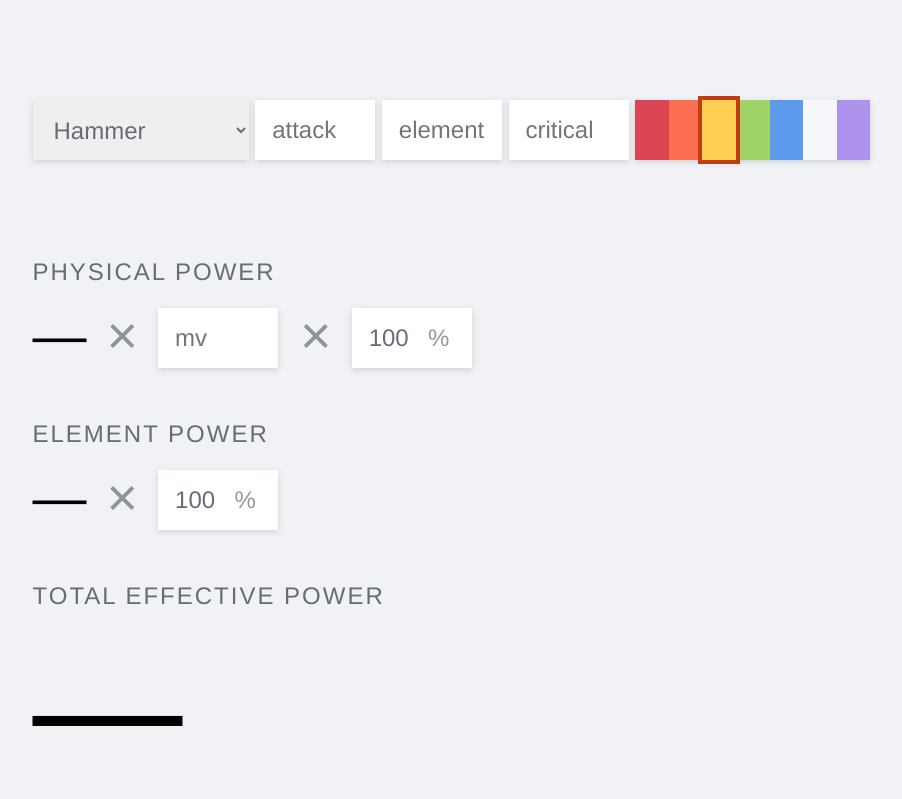
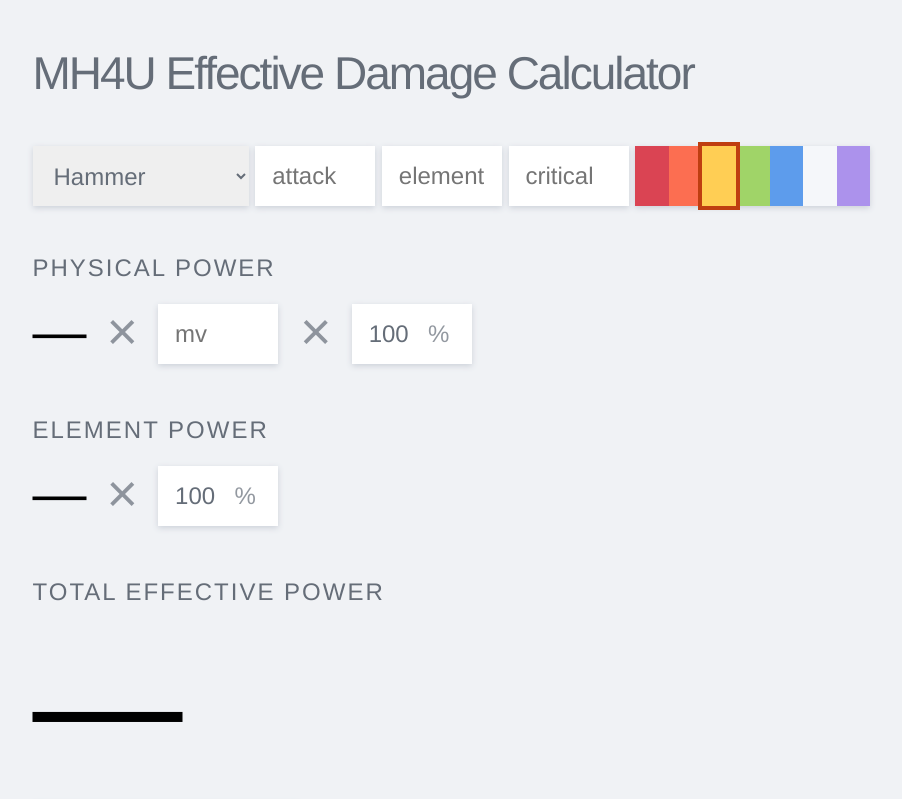
Before and after one commit to jordanranson/mh4u-effective-damage-calc, a plain HTML site: page index.html in a window 1280 px wide. Shown: the top 799 px of the page, without its empty margins (185-1087 px from the left). Drawn offline with Linux system fonts and the light colour scheme; a script that the page names is missing.

Commit message:
Adding a header

```diff
--- a/index.html
+++ b/index.html
@@ -24,9 +24,16 @@
         }
 
         .wrapper {
-            padding: 100px 0;
+            padding: 50px 0;
             margin: 0 auto;
             width: 845px;
+        }
+
+        header {
+            padding-bottom: 50px;
+            font-size: 46px;
+            letter-spacing: -2px;
+            font-weight: 300;
         }
 
         input, select, button {
@@ -110,7 +117,7 @@
         .purple { background-color: #AC92EC; }
 
         .input-section {
-            padding-bottom: 100px;
+            padding-bottom: 50px;
         }
 
         .output-section {
@@ -215,6 +222,8 @@
 </head>
 <body>
     <div class="wrapper">
+        <header>MH4U Effective Damage Calculator</header>
+
         <section class="input-section">
             <span class="select-box">
                 <select id="input_weapon" name="weapon">
```
